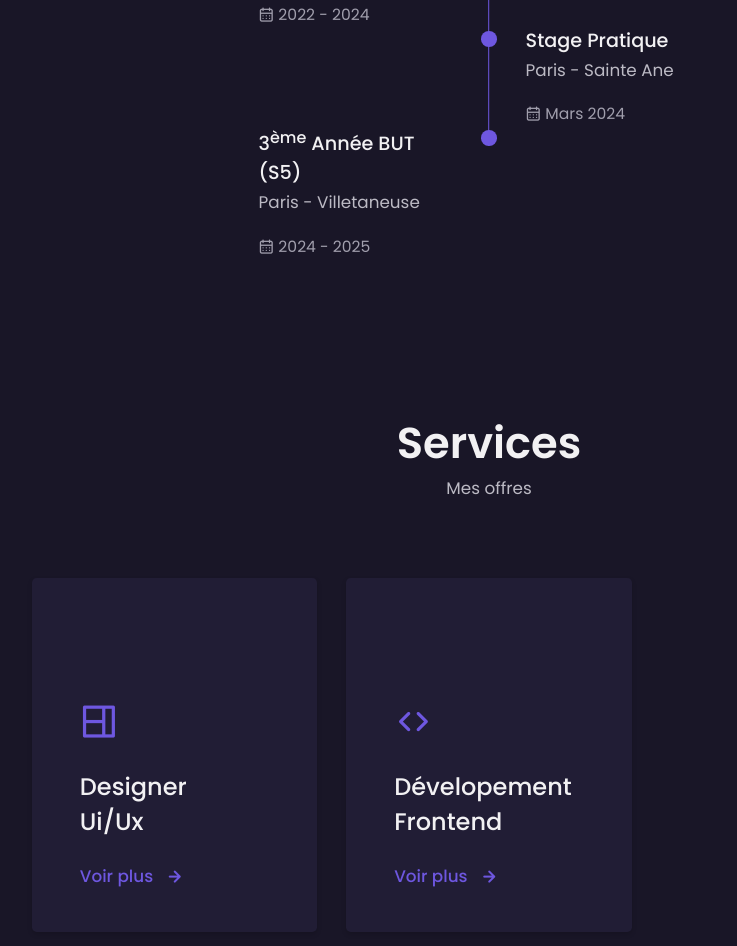
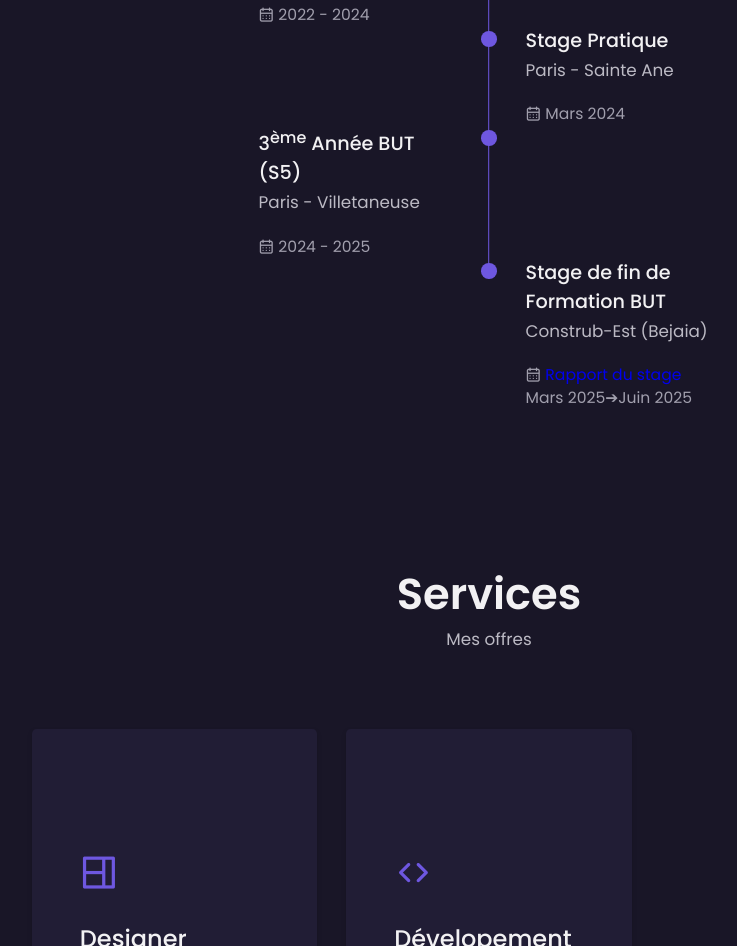
Before and after one commit to EPurpX/Portfolio-S5, a plain HTML site: page index.html in a window 1280 px wide. Shown: the part 3254-4200 px from the top of the page, without its empty margins (151-888 px from the left). Drawn offline with nearby package versions, Linux system fonts and the light colour scheme.

Commit message:
Add files via upload

```diff
--- a/index.html
+++ b/index.html
@@ -407,7 +407,27 @@
 
                             <div>
                                 <span class="qualification__rounder"></span>
-                                <!-- <span class="qualification__line"></span> -->
+                                <span class="qualification__line"></span>
+                            </div>
+                        </div>
+
+                        <!--==================== QUALIFICATION 6 ====================-->
+                        <div class="qualification__data">
+                            <div></div>
+                            <div>
+                                <span class="qualification__rounder"></span>
+                            </div>
+
+                            <div>
+                                <h3 class="qualification__title">Stage de fin de Formation BUT</h3>
+                                <span class="qualification__subtitle">Construb-Est (Bejaia)</span>
+                                <div class="qualification__calendar">
+                                    <i class="uil uil-calendar-alt"></i>
+                                    <a target="blank" href="./assets/pdf/rapport-stage - Krim Yanis.pdf">
+                                        Rapport du stage
+                                    </a>
+                                    Mars 2025➔Juin 2025
+                                </div>
                             </div>
                         </div>
                     </div>
```
